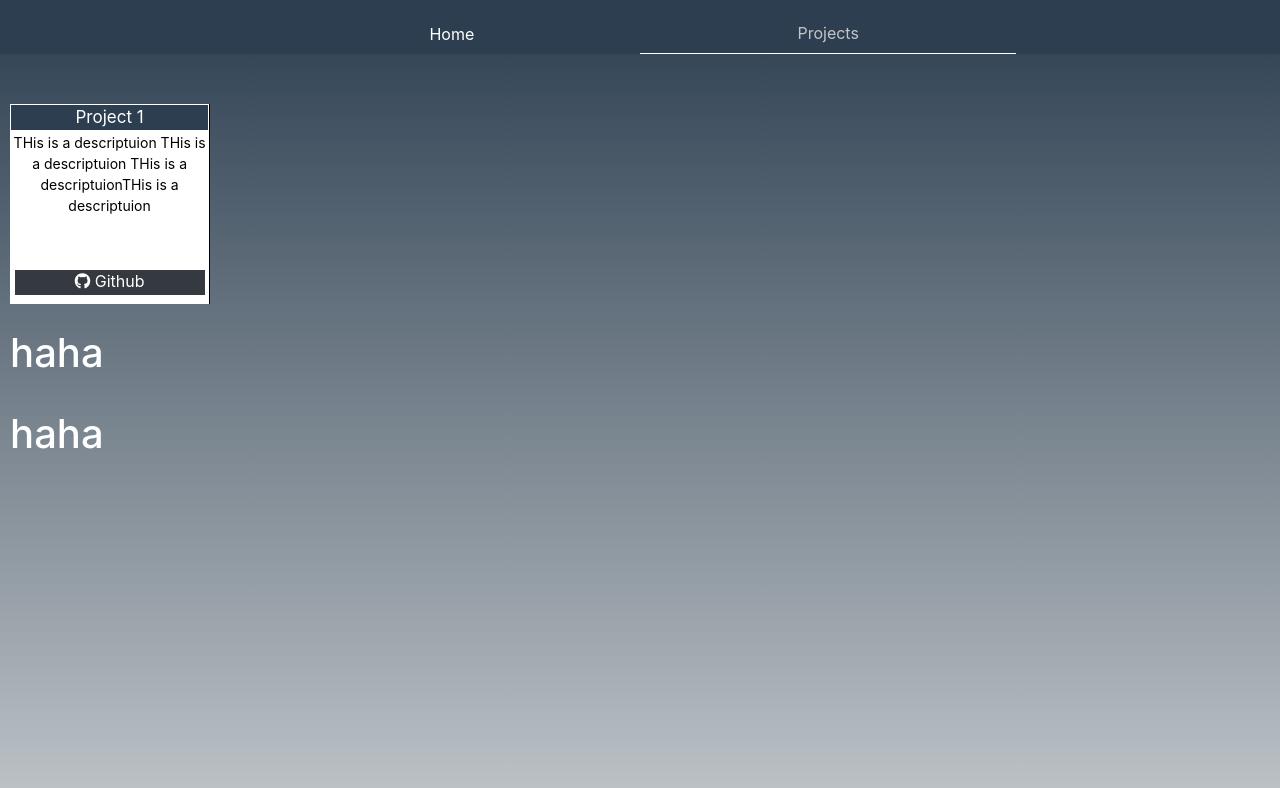
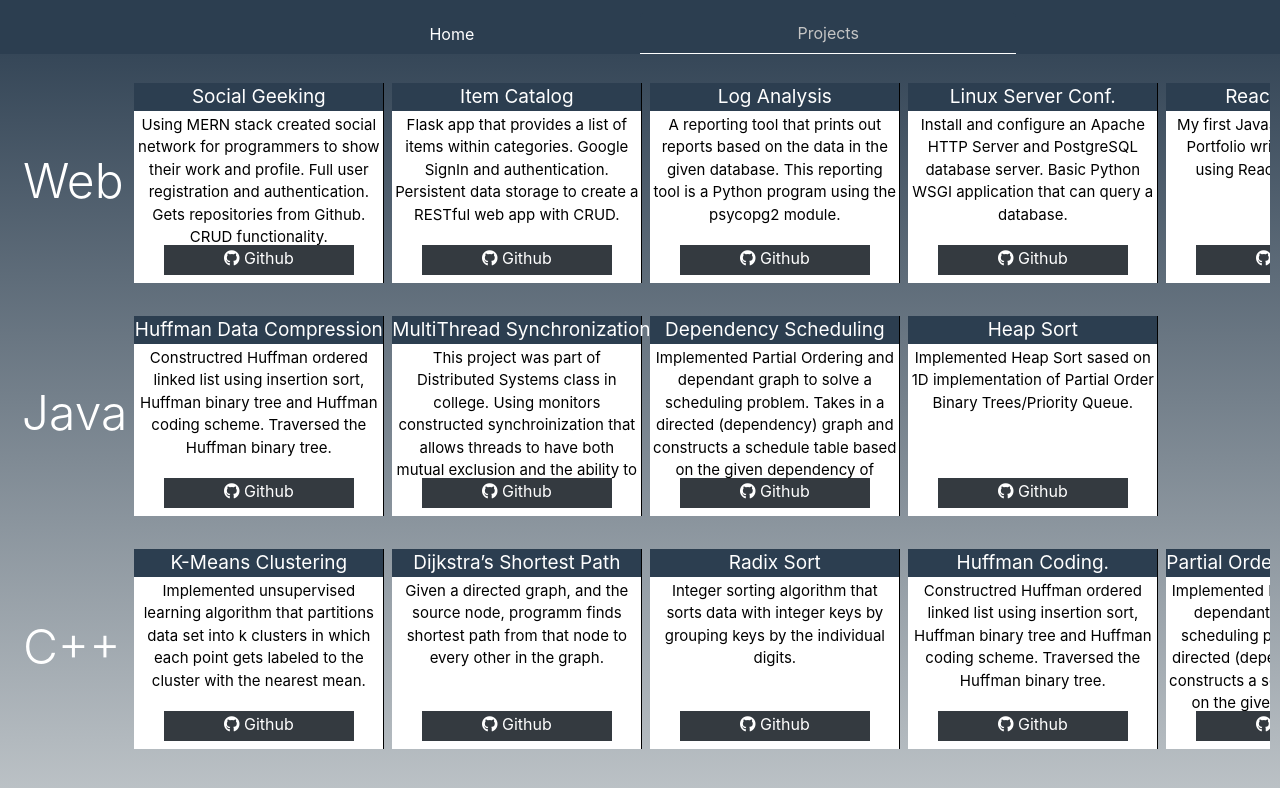
Before and after one commit to Temirkhanov/MyPortfolio_React, a React (Create React App) app: page / in a window 1280 px wide. Shown: the top 788 px of the page. Built offline with nearby package versions, Linux system fonts and the light colour scheme.

Commit message:
Completed Project page. React-Portfolio 2.0

```diff
--- a/src/components/About.js
+++ b/src/components/About.js
@@ -10,7 +10,7 @@ export default function About() {
         <Container>
           <Row style={{ padding: "1%" }}>
             <Col xs={3} md={4} lg={5} xl={5}>
-              <h5>
+              <h5 className="display-3" style={{ fontSize: "1.5rem" }}>
                 <i
                   class="fas fa-user-graduate"
                   style={{ paddingRight: "2%" }}
@@ -19,7 +19,7 @@ export default function About() {
               </h5>
             </Col>
             <Col xs={5} md={6} lg={7} xl={7}>
-              <h5>
+              <h5 className="display-3" style={{ fontSize: "1.5rem" }}>
                 Bachelors Computer Science, <br />
                 (Minor) Mathematics
               </h5>
@@ -27,7 +27,7 @@ export default function About() {
           </Row>
           <Row style={{ padding: "1%" }}>
             <Col xs={3} md={4} lg={5} xl={5}>
-              <h5>
+              <h5 className="display-3" style={{ fontSize: "1.5rem" }}>
                 <i
                   class="fas fa-user-graduate"
                   style={{ paddingRight: "2%" }}
@@ -36,7 +36,9 @@ export default function About() {
               </h5>
             </Col>
             <Col xs={5} md={6} lg={7} xl={7}>
-              <h5>Full Stack Web Developer</h5>
+              <h5 className="display-3" style={{ fontSize: "1.5rem" }}>
+                Full Stack Web Developer
+              </h5>
             </Col>
           </Row>
         </Container>
--- a/src/components/Contact.js
+++ b/src/components/Contact.js
@@ -9,13 +9,13 @@ export default function Contact() {
       <Container>
         <Row style={{ padding: "1%" }}>
           <Col xs={3} md={4} lg={5} xl={5}>
-            <h5>
+            <h5 className="display-3" style={{ fontSize: "1.4rem" }}>
               <i style={{ paddingRight: "2%" }} class="fas fa-map-marker-alt" />
               New York, NY
             </h5>
           </Col>
           <Col xs={5} md={6} lg={7} xl={7}>
-            <h5>
+            <h5 className="display-3" style={{ fontSize: "1.4rem" }}>
               <i style={{ paddingRight: "2%" }} class="fas fa-at">
                 {" "}
               </i>
--- a/src/components/Home.js
+++ b/src/components/Home.js
@@ -17,10 +17,16 @@ export default function Home() {
             />
           </Col>
           <Col xs={5} md={6} lg={7} xl={7}>
-            <h1>Ruslan Temirkhanov</h1>
-            <h3 style={{ paddingBottom: "2%" }}>Programmer, Web-Developer</h3>
+            <h1 className="display-4">Ruslan Temirkhanov</h1>
+            <h3
+              className="display-3"
+              style={{ fontSize: "1.8rem", paddingBottom: "2%" }}
+            >
+              Programmer, Web-Developer
+            </h3>
             <div style={{ borderTop: "0.2rem dotted white" }} />
             <div
+              className="display-3"
               style={{
                 paddingTop: "2%",
                 wordSpacing: "4px",
--- a/src/components/ProjectCard.js
+++ b/src/components/ProjectCard.js
@@ -1,15 +1,16 @@
 import React from "react";
-import Card from "react-bootstrap/Card";
+
 export default function ProjectCard(props) {
   return (
     <div
       className="card-container bg-white text-center "
       style={{
         display: "inline-block",
-        padding: "1px",
+        margin: "4px",
+        padding: "0",
         paddingBottom: "0",
         height: "200px",
-        width: "200px",
+        width: "250px",
         borderRight: "1px solid black"
       }}
     >
@@ -17,11 +18,11 @@ export default function ProjectCard(props) {
         className="font-weight-normal "
         style={{
           background: "#2c3e50",
-          paddingBottom: "2px",
+          paddingBottom: "3px",
           margin: "0",
           textAlign: "center",
-          fontSize: "17px",
-          height: "25px"
+          fontSize: "19px",
+          height: "28px"
         }}
       >
         {props.projectName}
@@ -33,9 +34,9 @@ export default function ProjectCard(props) {
           whiteSpace: "pre-line",
           color: "black",
           padding: "1%",
-          fontSize: "14px",
+          fontSize: "15px",
           marginBottom: "0",
-          height: "115px"
+          height: "110px"
         }}
       >
         {props.descr}
@@ -52,7 +53,7 @@ export default function ProjectCard(props) {
           fontWeight: "normal",
           fontSize: "16px",
           borderRadius: "0",
-          height: "25px"
+          height: "30px"
         }}
       >
         <i className="fab fa-github" /> Github
--- a/src/components/Projects.js
+++ b/src/components/Projects.js
@@ -1,35 +1,143 @@
 import React from "react";
-import { Container, Row, Col, Image } from "react-bootstrap";
+import { Container, Row } from "react-bootstrap";
 import ProjectCard from "./ProjectCard";
 
 export default function Projects() {
   return (
-    <div className="projects" style={{ paddingTop: "2%", height: "100%" }}>
+    <div className="projects " style={{ height: "100%" }}>
       <Container
         style={{
           float: "left",
-          maxWidth: "98%",
+          maxWidth: "100%",
           height: "100%",
           background: "none"
         }}
       >
-        <Row className="scroll-row">
+        <Row className="scroll-row ">
           <div className="scroll-container " style={{ height: "100%" }}>
+            <div
+              className="display-4"
+              style={{
+                float: "left",
+                padding: "1%",
+                marginTop: "60px",
+                fontSize: "3rem",
+                width: "120px"
+              }}
+            >
+              Web
+            </div>
             <ProjectCard
-              projectName="Project 1"
-              descr="THis is a descriptuion THis is a descriptuion THis is a descriptuionTHis is a descriptuion"
-              gurl="https://github.com"
+              projectName="Social Geeking"
+              descr="Using MERN stack created social network for programmers to show their work and profile. Full user registration and authentication. Gets repositories from Github. CRUD functionality."
+              gurl="https://github.com/Temirkhanov/SocialGeeking"
+            />
+            <ProjectCard
+              projectName="Item Catalog"
+              descr="Flask app that provides a list of items within categories. Google SignIn and authentication. Persistent data storage to create a RESTful web app with CRUD."
+              gurl="https://github.com/Temirkhanov/ItemCatalog"
+            />
+            <ProjectCard
+              projectName="Log Analysis"
+              descr="A reporting tool that prints out reports based on the data in the given database. This reporting tool is a Python program using the psycopg2 module."
+              gurl="https://github.com/Temirkhanov/LogAnalysis"
+            />
+            <ProjectCard
+              projectName="Linux Server Conf."
+              descr="Install and configure an Apache HTTP Server and PostgreSQL database server. Basic Python WSGI application that can query a database."
+              gurl="https://github.com/Temirkhanov/LinuxServerConfiguration"
+            />
+
+            <ProjectCard
+              projectName="React Portfolio"
+              descr="My first JavaScript project. Web Portfolio written in JavaScript using React and Bootstrap."
+              gurl="https://github.com/Temirkhanov/MyPortfolio_React"
+            />
+            <ProjectCard
+              projectName="Basic Web Portfolio"
+              descr="My first website. I chose to use only HTML and CSS to learn the basics of it."
+              gurl="https://github.com/Temirkhanov/web_portfolio"
+            />
+          </div>
+        </Row>
+        <Row
+          col={12}
+          className="scroll-row scrollbar square scrollbar-lady-lips thin"
+        >
+          <div className="scroll-container ">
+            <div
+              className="display-4"
+              style={{
+                float: "left",
+                padding: "1%",
+                marginTop: "60px",
+                fontSize: "3rem",
+                width: "120px"
+              }}
+            >
+              Java
+            </div>
+            <ProjectCard
+              projectName="Huffman Data Compression"
+              descr="Constructred Huffman ordered linked list using insertion sort, Huffman binary tree and Huffman coding scheme. Traversed the Huffman binary tree."
+              gurl="https://github.com/Temirkhanov/Algorithms_JAVA/tree/master/HuffmanCoding"
+            />
+            <ProjectCard
+              projectName="MultiThread Synchronization"
+              descr="This project was part of Distributed Systems class in college. Using monitors constructed synchroinization that allows threads to have both mutual exclusion and the ability to wait."
+              gurl="https://github.com/Temirkhanov/Algorithms_JAVA/tree/master/Monitor_MultiThread"
+            />
+            <ProjectCard
+              projectName="Dependency Scheduling"
+              descr="Implemented Partial Ordering and dependant graph to solve a scheduling problem. Takes in a directed (dependency) graph and constructs a schedule table based on the given dependency of nodes in the graph."
+              gurl="https://github.com/Temirkhanov/Algorithms_JAVA/tree/master/PartialOrdering_Scheduling"
+            />
+            <ProjectCard
+              projectName="Heap Sort"
+              descr="Implemented Heap Sort sased on 1D implementation of Partial Order Binary Trees/Priority Queue."
+              gurl="https://github.com/Temirkhanov/Algorithms_JAVA/tree/master/HeapSort"
             />
           </div>
         </Row>
         <Row col={12} className="scroll-row">
           <div className="scroll-container">
-            <h1>haha</h1>
-          </div>
-        </Row>
-        <Row col={12} className="scroll-row">
-          <div className="scroll-container">
-            <h1>haha</h1>
+            <div
+              className="display-4"
+              style={{
+                float: "left",
+                padding: "1%",
+                marginTop: "60px",
+                fontSize: "3rem",
+                width: "120px"
+              }}
+            >
+              C++
+            </div>
+            <ProjectCard
+              projectName="K-Means Clustering"
+              descr="Implemented unsupervised learning algorithm that partitions data set into k clusters in which each point gets labeled to the cluster with the nearest mean."
+              gurl="https://github.com/Temirkhanov/Algorithms_CPP/blob/master/K-Clustering.cpp"
+            />
+            <ProjectCard
+              projectName="Dijkstra’s Shortest Path"
+              descr="Given a directed graph, and the source node, programm finds shortest path from that node to every other in the graph."
+              gurl="https://github.com/Temirkhanov/Algorithms_CPP/blob/master/Dijkstra_SSS.cpp"
+            />
+            <ProjectCard
+              projectName="Radix Sort"
+              descr="Integer sorting algorithm that sorts data with integer keys by grouping keys by the individual digits."
+              gurl="https://github.com/Temirkhanov/Algorithms_CPP/blob/master/RadixSort.cpp"
+            />
+            <ProjectCard
+              projectName="Huffman Coding."
+              descr="Constructred Huffman ordered linked list using insertion sort, Huffman binary tree and Huffman coding scheme. Traversed the Huffman binary tree."
+              gurl="https://github.com/Temirkhanov/Algorithms_CPP/blob/master/HuffmanCoding.cpp"
+            />
+            <ProjectCard
+              projectName="Partial Ordering, Scheduling."
+              descr="Implemented Partial Ordering and dependant graph to solve a scheduling problem. Takes in a directed (dependency) graph and constructs a schedule table based on the given dependency of nodes in the graph."
+              gurl="https://github.com/Temirkhanov/Algorithms_CPP/blob/master/PartialOrdering_Scheduling.cpp"
+            />
           </div>
         </Row>
       </Container>
```
